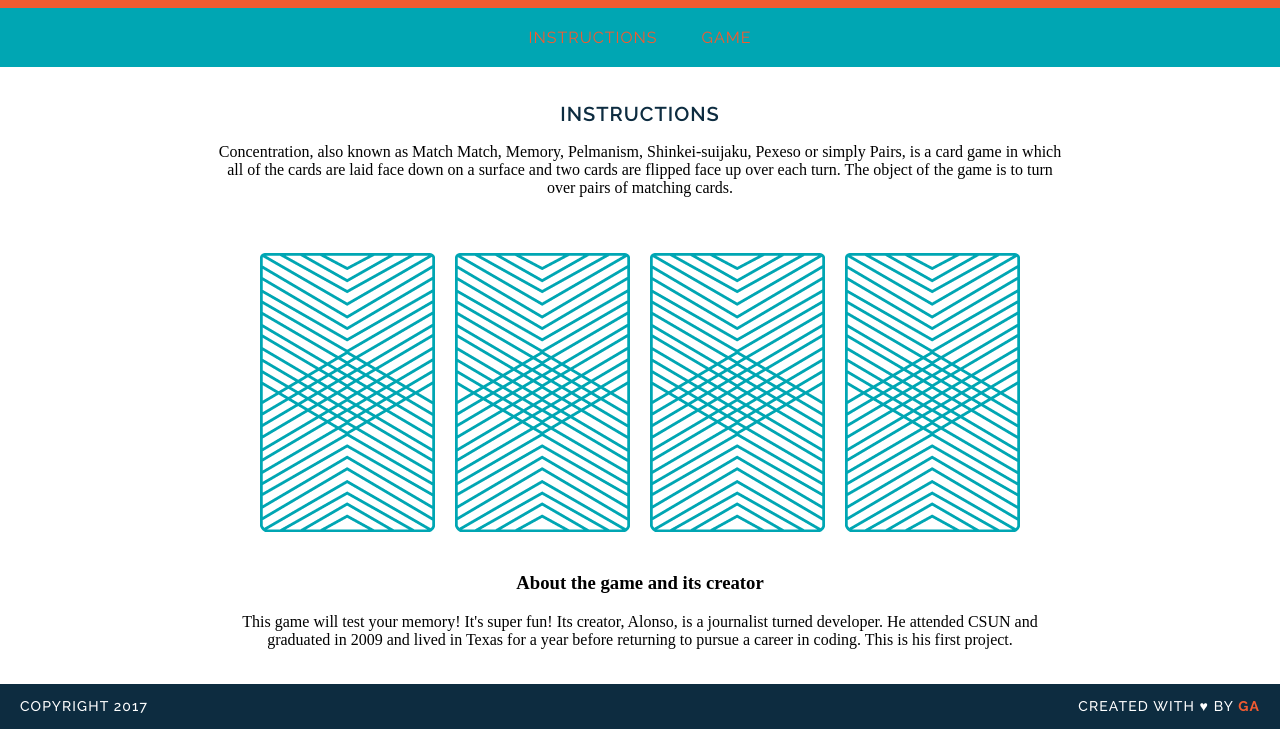
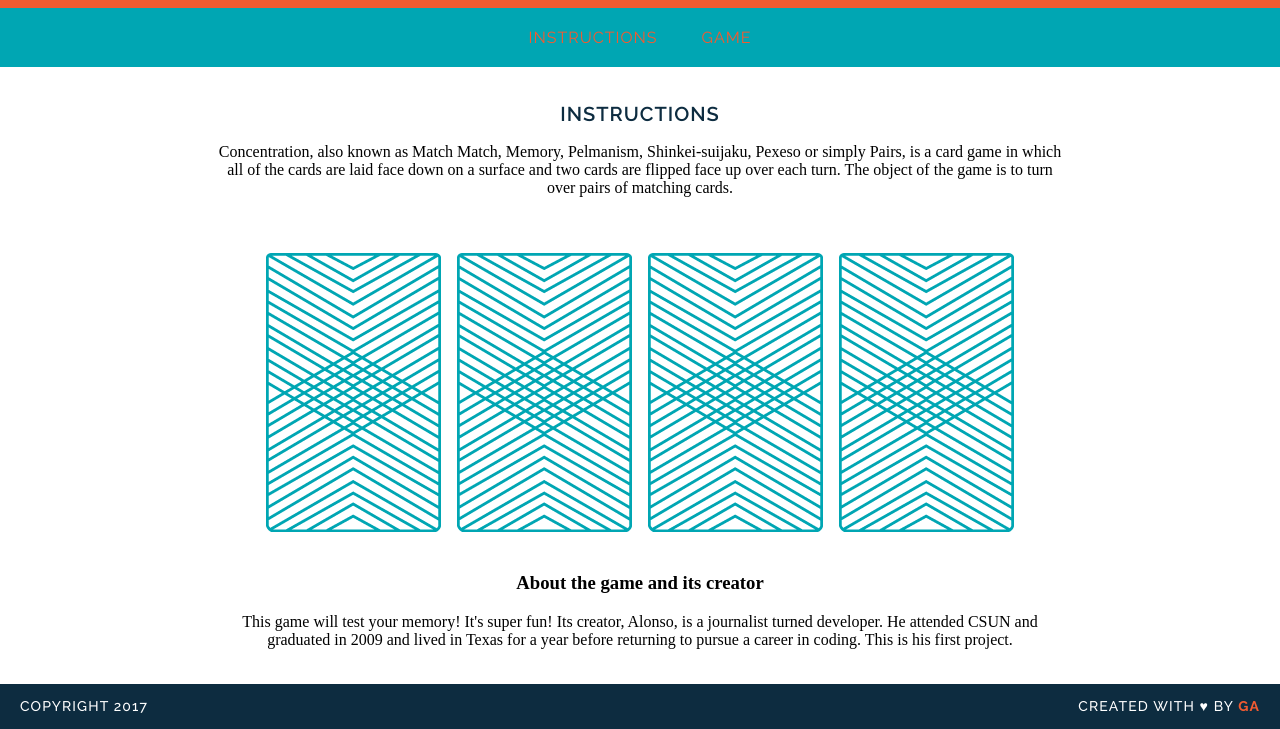
Before and after one commit to likealonso/wdi-fundamentals-memorygame1-, a plain HTML site: page memory_game/index.html in a window 1280 px wide. Shown: the part 105-834 px from the top of the page. Drawn offline with Linux system fonts and the light colour scheme; a web font is replaced by a local one.

Commit message:
created game logic

```diff
--- a/memory_game/index.html
+++ b/memory_game/index.html
@@ -17,12 +17,7 @@
 	<h2>Instructions</h2>
 		<p>Concentration, also known as Match Match, Memory, Pelmanism, Shinkei-suijaku, Pexeso or simply Pairs, is a card game in which all of the cards are laid face down on a surface and two cards are flipped face up over each turn. The object of the game is to turn over pairs of matching cards.</p>
 
-	<div>
-		<img src="images/back.png" alt="Queen of Diamonds">
-		<img src="images/back.png" alt="Queen of Hearts">
-		<img src="images/back.png" alt="King of Diamonds">
-		<img src="images/back.png" alt="King of Hearts">
-	</div>
+<div id="game-board" class="board clearfix"></div>
 	<br>
 
 	<h3>About the game and its creator</h3>
--- a/memory_game/js/main.js
+++ b/memory_game/js/main.js
@@ -32,15 +32,27 @@ var checkForMatch = function() {
 
 }
 
-var flipCard = function(cardId) {
+var flipCard = function() {
+var cardId	= this.getAttribute('data-id');
 cardsInPlay.push(cards[cardId].rank);
 console.log("User flipped " + cards[cardId].rank);
 console.log(cards[cardId].suit);
 console.log(cards[cardId].cardImage);
+this.setAttribute('src', cards[cardId].cardImage);
 if (cardsInPlay.length === 2)
 	{
 	checkForMatch();
 	}
 };
-flipCard(0);
-flipCard(2);
+
+var createBoard = function() {
+	for (i = 0; i < cards.length; i++) {
+	var cardElement = document.createElement('img');
+	cardElement.setAttribute('src', 'images/back.png');
+	cardElement.setAttribute('data-id', i);
+	cardElement.addEventListener('click', flipCard);
+	document.getElementById('game-board').appendChild(cardElement);
+	}
+};
+
+createBoard();
```
